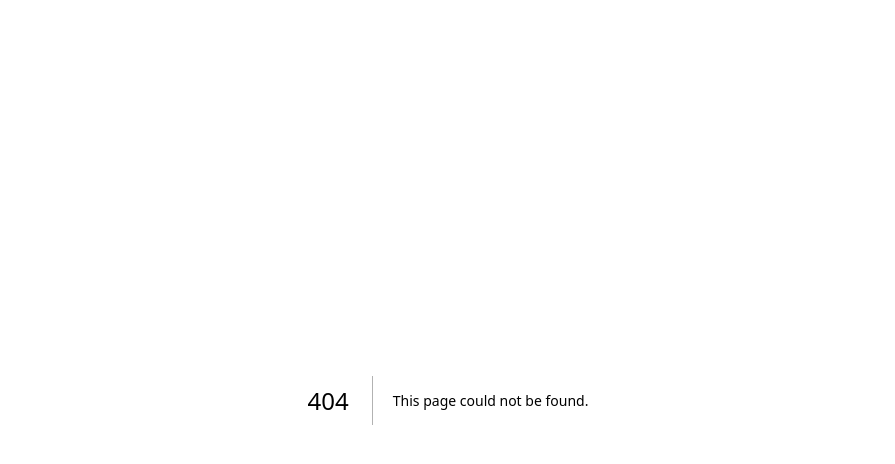
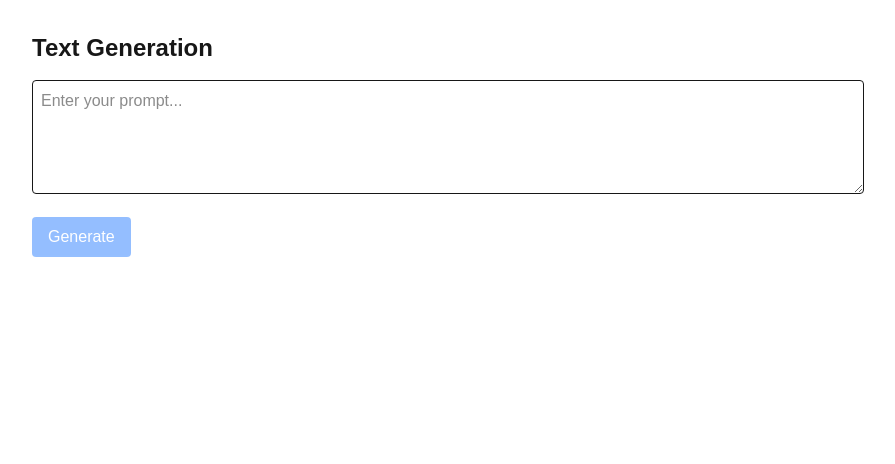
Before and after one commit to sasaki2110/learn-vercel-ai, a Next.js app: page /generate in a window 1280 px wide. Before the commit this address had no page. Shown: the top 464 px of the page, without its empty margins (192-1087 px from the left). Built offline with nearby package versions, Linux system fonts and the light colour scheme.

Commit message:
feat: 簡単な生成の例を作成。

```diff
--- /dev/null
+++ b/app/api/generate/route.ts
@@ -0,0 +1,45 @@
+import { generateText } from 'ai';
+import { openai } from '@ai-sdk/openai';
+
+export async function POST(req: Request) {
+  try {
+    const { prompt } = await req.json();
+
+    if (!prompt) {
+      return Response.json(
+        { error: 'Prompt is required' },
+        { status: 400 }
+      );
+    }
+
+    // openai('gpt-5-nano')はモデルオブジェクトを作成するだけ（まだAPI呼び出しは発生しない）
+    // 実際のOpenAI API呼び出しは、generateText()が実行されたときに発生する
+    const { text } = await generateText({
+      model: openai('gpt-5-nano'),  // モデルオブジェクトを指定
+      prompt,                        // この時点でOpenAI APIが呼び出される
+    });
+
+    return Response.json({ text });
+  } catch (error: any) {
+    console.error('Generate API error:', error);
+
+    // モデルが存在しない場合のエラーハンドリング
+    if (error.message?.includes('model') || error.status === 404) {
+      return Response.json(
+        {
+          error: 'Model not found. Please check if the model name is correct.',
+          details: 'The model "gpt-5-nano" may not exist. Try using "gpt-4o" or "gpt-3.5-turbo" instead.'
+        },
+        { status: 400 }
+      );
+    }
+
+    return Response.json(
+      {
+        error: 'Failed to generate text',
+        details: process.env.NODE_ENV === 'development' ? error.message : undefined
+      },
+      { status: 500 }
+    );
+  }
+}
--- /dev/null
+++ b/app/generate/page.tsx
@@ -0,0 +1,84 @@
+'use client';
+
+import { useState } from 'react';
+
+export default function GeneratePage() {
+  const [prompt, setPrompt] = useState('');
+  const [result, setResult] = useState('');
+  const [loading, setLoading] = useState(false);
+  const [error, setError] = useState<string | null>(null);
+
+  const handleSubmit = async (e: React.FormEvent) => {
+    e.preventDefault();
+    setLoading(true);
+    setResult('');
+    setError(null);
+
+    try {
+      // 普通にfetchを使ってAPIを呼び出す
+      // データを送信するために、bodyにJSON.stringifyを使ってpromptを送信する
+      const response = await fetch('/api/generate', {
+        method: 'POST',
+        headers: { 'Content-Type': 'application/json' },
+        body: JSON.stringify({ prompt }),
+      });
+
+      const data = await response.json();
+
+      if (!response.ok) {
+        setError(data.error || 'Failed to generate text');
+        if (data.details) {
+          setError(`${data.error}\n${data.details}`);
+        }
+        return;
+      }
+
+      // レスポンスを受け取ったら、data.textをresult（普通のステート）に設定する
+      setResult(data.text);
+    } catch (err) {
+      setError('An error occurred while generating text. Please try again.');
+      console.error('Error:', err);
+    } finally {
+      setLoading(false);
+    }
+  };
+
+  return (
+    <div className="container mx-auto p-8 max-w-4xl">
+      <h1 className="text-2xl font-bold mb-4">Text Generation</h1>
+      <form onSubmit={handleSubmit} className="space-y-4">
+        <textarea
+          value={prompt}
+          onChange={(e) => setPrompt(e.target.value)}
+          placeholder="Enter your prompt..."
+          className="w-full p-2 border rounded dark:bg-gray-800 dark:text-white dark:border-gray-700"
+          rows={4}
+          disabled={loading}
+        />
+        <button
+          type="submit"
+          disabled={loading || !prompt.trim()}
+          className="px-4 py-2 bg-blue-500 text-white rounded disabled:opacity-50 disabled:cursor-not-allowed hover:bg-blue-600"
+        >
+          {loading ? 'Generating...' : 'Generate'}
+        </button>
+      </form>
+
+      {error && (
+        <div className="mt-4 p-4 bg-red-100 dark:bg-red-900 rounded">
+          <h2 className="font-bold mb-2 text-red-800 dark:text-red-200">Error:</h2>
+          <pre className="text-sm text-red-700 dark:text-red-300 whitespace-pre-wrap">
+            {error}
+          </pre>
+        </div>
+      )}
+
+      {result && (
+        <div className="mt-4 p-4 bg-gray-100 dark:bg-gray-800 rounded">
+          <h2 className="font-bold mb-2">Result:</h2>
+          <p className="whitespace-pre-wrap">{result}</p>
+        </div>
+      )}
+    </div>
+  );
+}
--- a/package.json
+++ b/package.json
@@ -9,6 +9,8 @@
     "lint": "eslint"
   },
   "dependencies": {
+    "@ai-sdk/openai": "^3.0.1",
+    "ai": "^6.0.3",
     "next": "16.1.1",
     "react": "19.2.3",
     "react-dom": "19.2.3"
```
Also changed, not shown: 4 other files (tests, documents, lock files or other folders).
